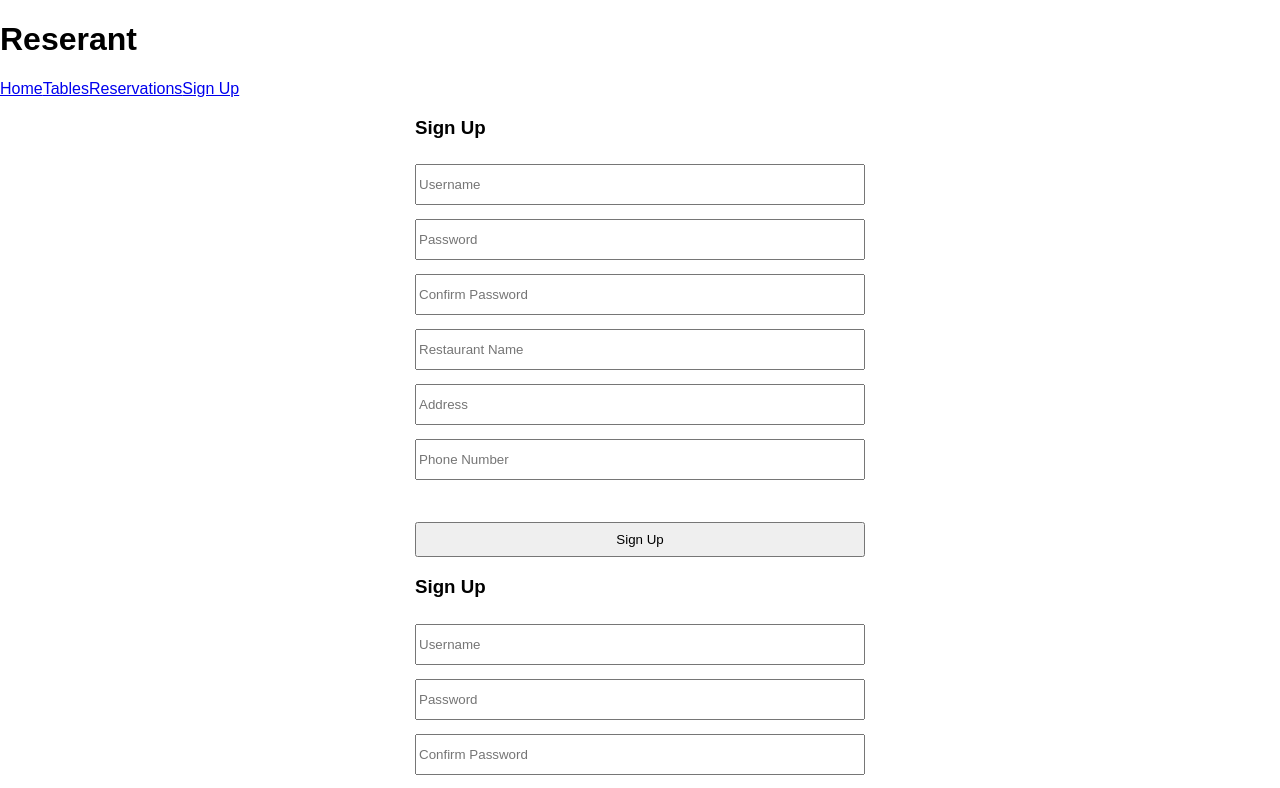
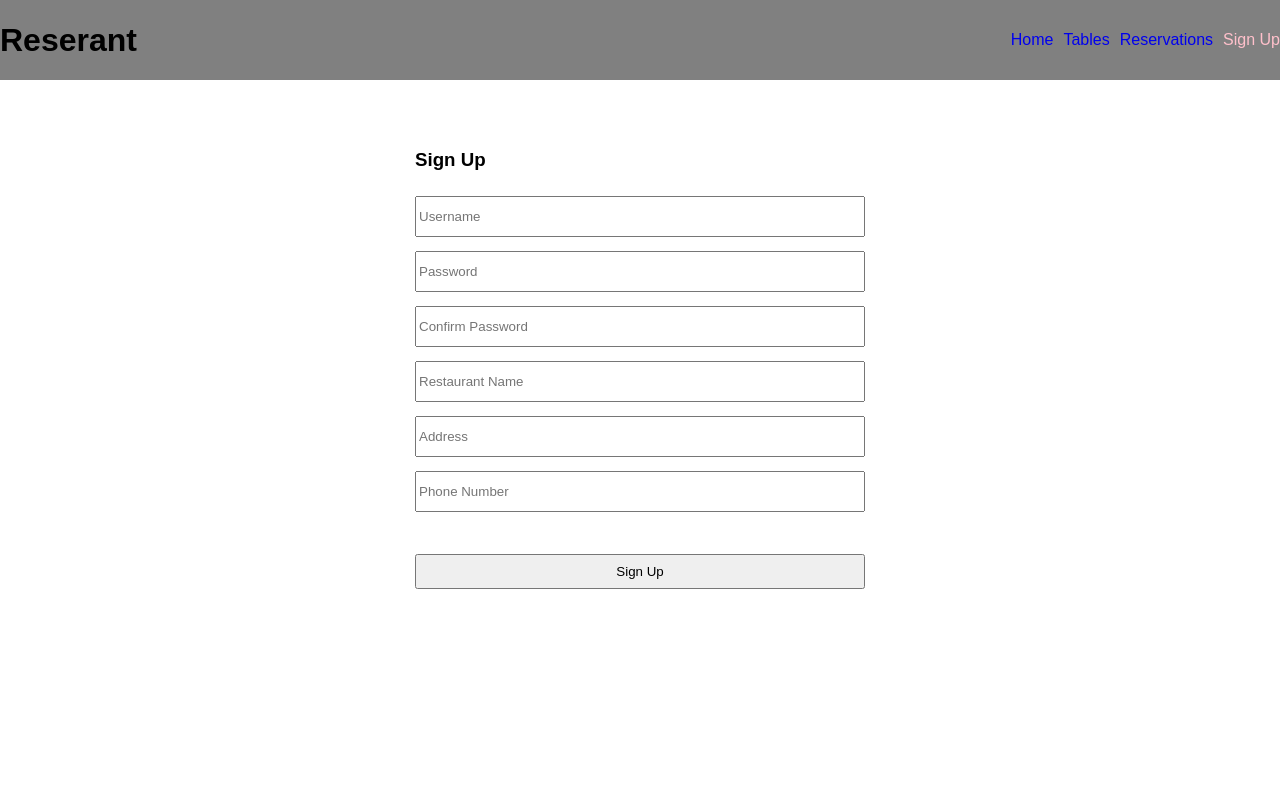
Before and after one commit to nyssa-shepherd/your-tables-ready-admin, a React (Create React App) app: page /signup in a window 1280 px wide. Shown: the top 788 px of the page. Built offline with nearby package versions, Linux system fonts and the light colour scheme.

Commit message:
Style positioning of header elements and form

```diff
--- a/src/App.js
+++ b/src/App.js
@@ -7,7 +7,6 @@ class App extends Component {
     return (
       <div className="App">
         <Header />
-        <SignUp />
       </div>
     );
   }
--- /dev/null
+++ b/src/Header/Header.css
@@ -0,0 +1,18 @@
+header {
+  align-items: center;
+  background-color: grey;
+  display: flex;
+  flex-direction: row;
+  height: 80px;
+  margin-bottom: 50px;
+  justify-content: space-between;
+}
+
+.nav {
+  text-decoration: none;
+  margin-left: 10px;
+}
+
+.active {
+  color: pink;
+}
--- a/src/Header/Header.js
+++ b/src/Header/Header.js
@@ -2,7 +2,9 @@ import React, { Component } from 'react';
 import { NavLink, Route } from 'react-router-dom';
 import Home from '../Home/Home';
 import SignUp from '../SignUp/SignUp';
-import Reservations from '../Reservations/Reservations';import Tables from '../Tables/Tables';
+import Reservations from '../Reservations/Reservations';
+import Tables from '../Tables/Tables';
+import './Header.css';
 
 class Header extends Component {
   constructor() {
@@ -17,10 +19,28 @@ class Header extends Component {
         <div>
           <header>
             <h1>Reserant</h1>
-            <NavLink to='/home'>Home</NavLink>
-            <NavLink to='/tables'>Tables</NavLink>
-            <NavLink to='/reservations'>Reservations</NavLink>
-            <NavLink to='/signup'>Sign Up</NavLink>
+            <div>
+              <NavLink
+                to='/home'
+                className='nav'>
+                  Home
+              </NavLink>
+              <NavLink
+                to='/tables'
+                className='nav'>
+                  Tables
+              </NavLink>
+              <NavLink
+                to='/reservations'
+                className='nav'>
+                  Reservations
+              </NavLink>
+              <NavLink
+                to='/signup'
+                className='nav'>
+                  Sign Up
+              </NavLink>
+            </div>
           </header>
           <div>
             <Route exact path='/home' component={Home} />
```
